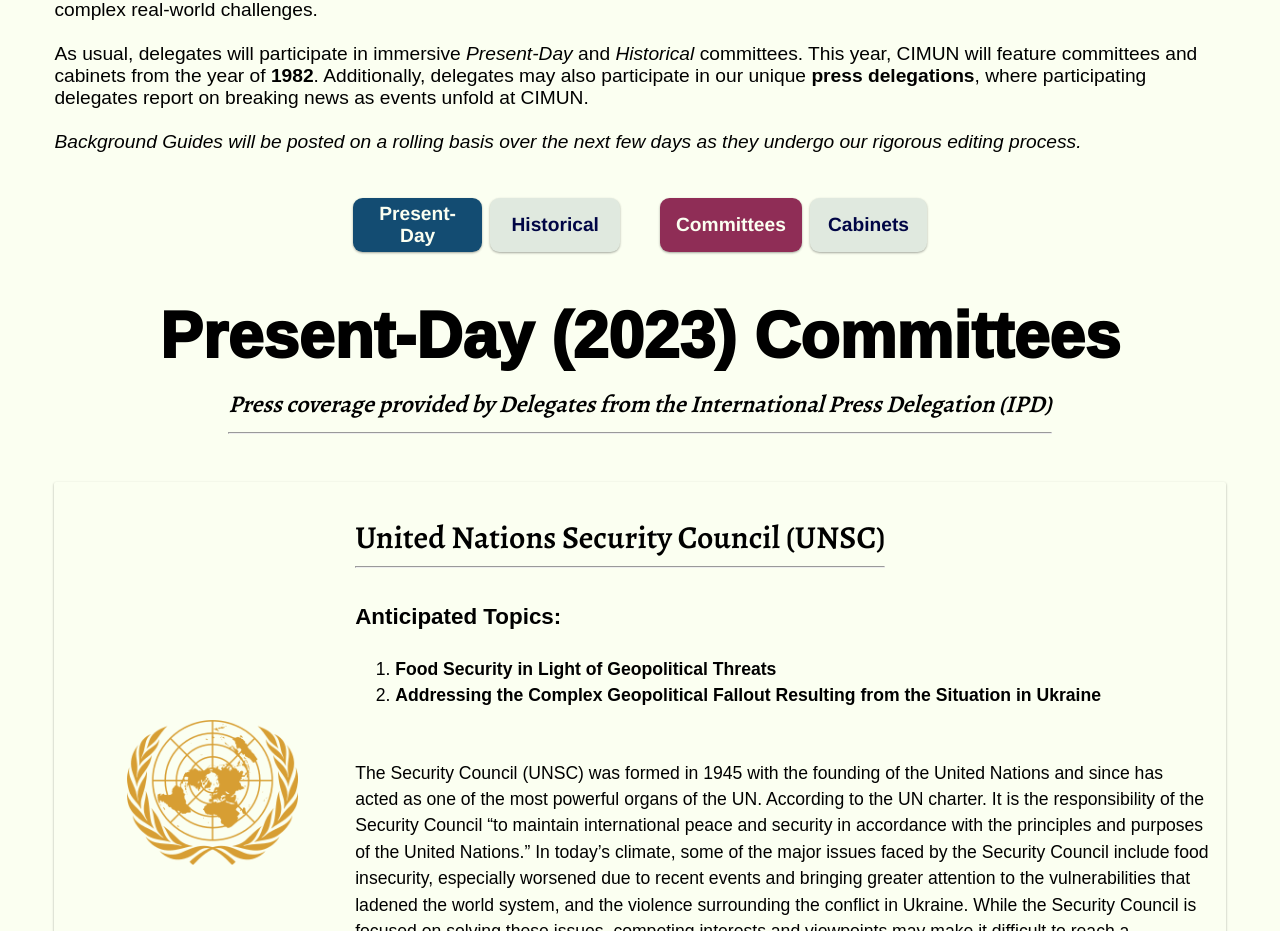
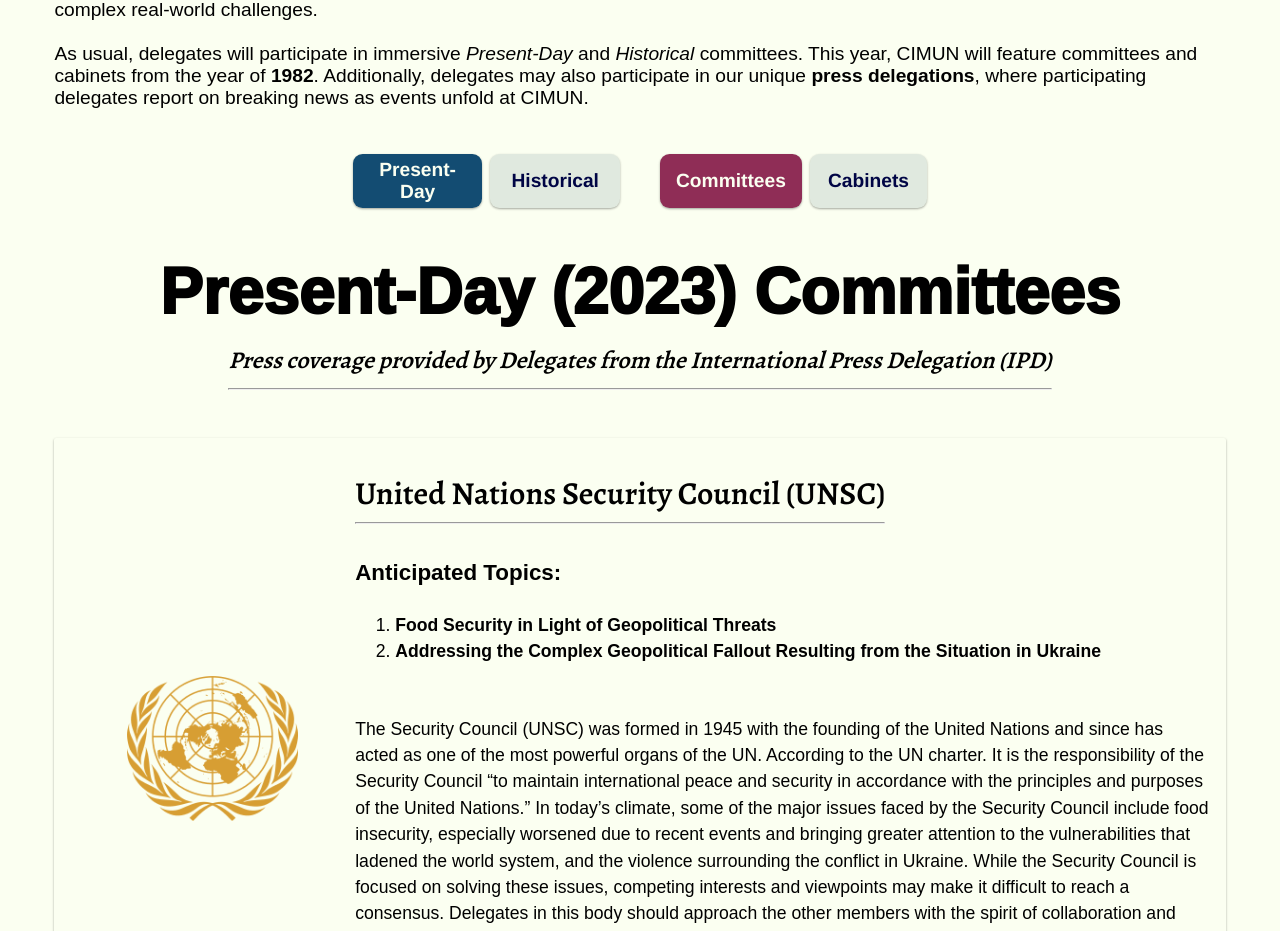
Before and after one commit to Model-UN/cimun-web, a Next.js app: page /committees in a window 1280 px wide. Shown: the part 841-1772 px from the top of the page. Built offline with nearby package versions, Linux system fonts and the light colour scheme.

Commit message:
remove text regarding rolling background guides
cause they were all released

```diff
--- a/pages/committees/index.tsx
+++ b/pages/committees/index.tsx
@@ -67,12 +67,6 @@
           report on breaking news as events unfold at CIMUN.
           <br />
           <br />
-          <em>
-            Background Guides will be posted on a rolling basis over the next
-            few days as they undergo our rigorous editing process.
-          </em>
-          <br />
-          <br />
         </Body>
         <CommitteeDisplay />
       </InformationalWrapper>
```
